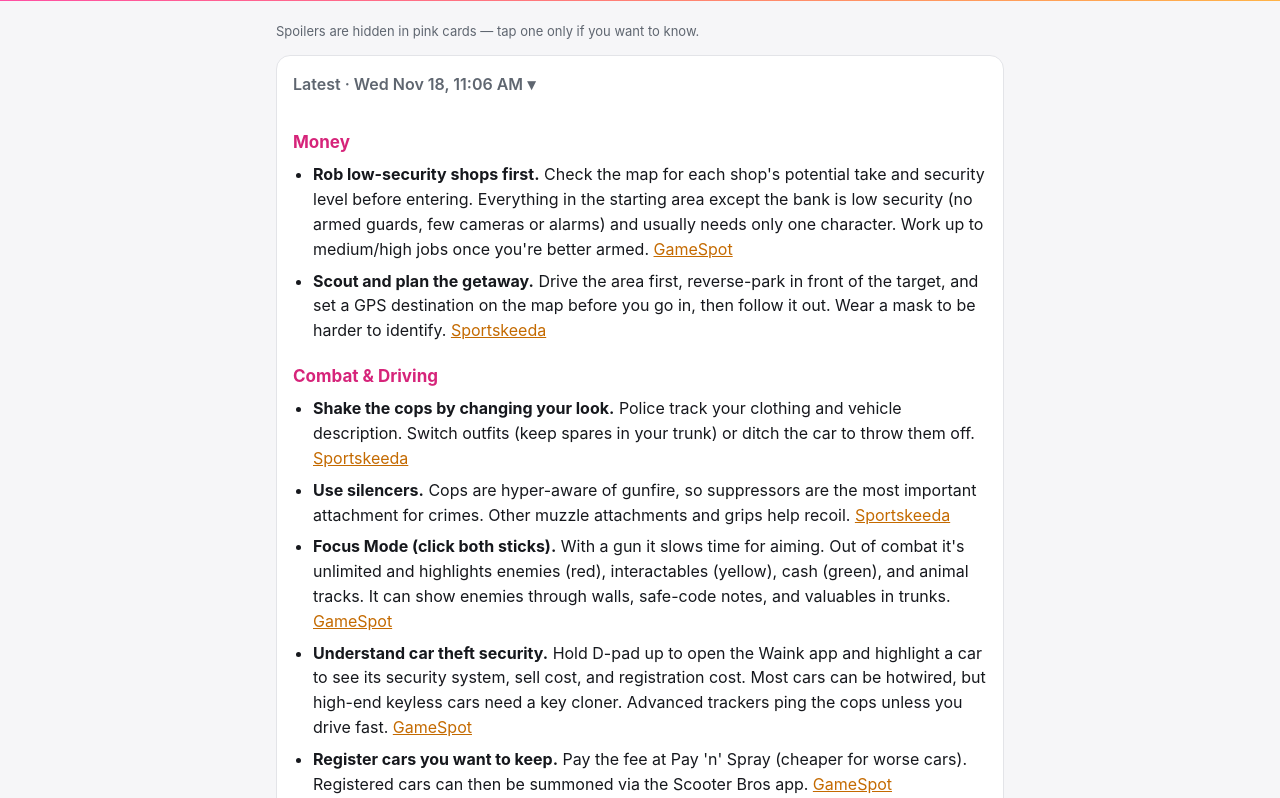
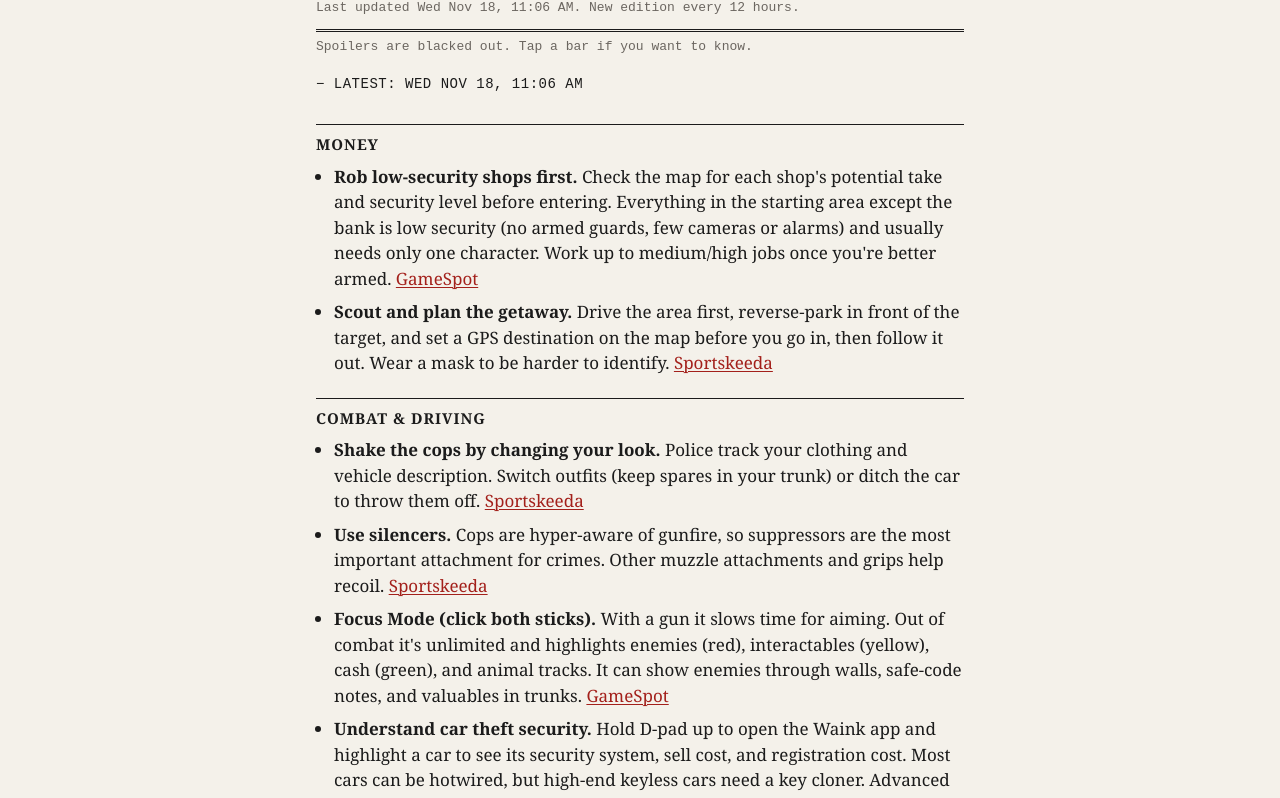
Before and after one commit to amaninderpreetsingh/gta6-tips, a plain HTML site: page index.html in a window 1280 px wide. Shown: the part 76-874 px from the top of the page. Drawn offline with Linux system fonts and the light colour scheme.

Commit message:
Update digest

```diff
--- a/index.html
+++ b/index.html
@@ -1,28 +1,33 @@
 <!doctype html><html lang="en"><head><meta charset="utf-8">
-<meta name="viewport" content="width=device-width,initial-scale=1"><meta name="robots" content="noindex">
+<meta name="viewport" content="width=device-width,initial-scale=1"><meta name="robots" content="noindex"><link rel="icon" href="data:,">
 <title>GTA 6 Tips</title><style>
-:root{--bg:#0f1115;--card:#181b22;--fg:#e8e8ea;--muted:#9aa0aa;--accent:#ff4fa3;--accent2:#ffb347;--line:#2a2f3a;--spoil:#3a1f2b}
-@media (prefers-color-scheme: light){:root{--bg:#f6f6f8;--card:#fff;--fg:#16181d;--muted:#5f6670;--accent:#d6247a;--accent2:#c46a00;--line:#e3e4e8;--spoil:#fde7f0}}
+:root{--paper:#f4f1ea;--ink:#1b1b1b;--muted:#6b6660;--rule:#1b1b1b;--link:#a3201b;--bar:#1b1b1b}
+@media (prefers-color-scheme: dark){:root{--paper:#161514;--ink:#e9e4da;--muted:#9a948a;--rule:#e9e4da;--link:#ff8a7a;--bar:#e9e4da}}
 *{box-sizing:border-box}html{-webkit-text-size-adjust:100%}
-body{margin:0;background:var(--bg);color:var(--fg);font:16px/1.55 -apple-system,BlinkMacSystemFont,"Segoe UI",Roboto,sans-serif}
-header{position:sticky;top:0;z-index:2;background:linear-gradient(90deg,#ff4fa3,#ffb347);color:#111;padding:12px 16px}
-header h1{margin:0;font-size:20px}header p{margin:2px 0 0;font-size:13px;opacity:.8}
-main{max-width:760px;margin:0 auto;padding:12px 16px 48px}
-.run{background:var(--card);border:1px solid var(--line);border-radius:14px;padding:4px 16px 12px;margin:14px 0}
-.run>summary{list-style:none;cursor:pointer;padding:12px 0;font-weight:600;color:var(--muted)}
-.run>summary::-webkit-details-marker{display:none}.run>summary::after{content:" ▸";}
-.run[open]>summary::after{content:" ▾"}
-h2{font-size:17px;margin:20px 0 6px;color:var(--accent)}h3{font-size:15px;margin:14px 0 4px}
-ul{padding-left:20px;margin:6px 0}li{margin:7px 0}a{color:var(--accent2);word-break:break-word}
-p{margin:8px 0}
-.spoil{background:var(--spoil);border:1px dashed var(--accent);border-radius:10px;padding:10px 12px;margin:10px 0}
-.spoil>summary{cursor:pointer;font-weight:600}
-.spoil[open]>summary{margin-bottom:6px}
-.note{color:var(--muted);font-size:13px}
+body{margin:0;background:var(--paper);color:var(--ink);font:17px/1.5 Georgia,"Times New Roman",serif}
+main{max-width:680px;margin:0 auto;padding:20px 16px 60px}
+.mast{border-bottom:3px double var(--rule);padding-bottom:8px;margin-bottom:6px}
+.mast h1{font-size:34px;letter-spacing:-.5px;margin:0;font-weight:700}
+.mast p,.note{font:13px/1.4 "Courier New",Courier,monospace;color:var(--muted);margin:4px 0}
+.run{border-bottom:1px solid var(--rule);padding:6px 0 10px}
+.run>summary{cursor:pointer;list-style:none;font:14px "Courier New",Courier,monospace;padding:10px 0;text-transform:uppercase;letter-spacing:.5px}
+.run>summary::-webkit-details-marker{display:none}
+.run>summary::before{content:"+ "}.run[open]>summary::before{content:"− "}
+h2{font-size:15px;text-transform:uppercase;letter-spacing:1px;margin:22px 0 4px;border-top:1px solid var(--rule);padding-top:8px}
+h3{font-size:16px;margin:14px 0 4px}
+ul{padding-left:18px;margin:4px 0}li{margin:8px 0}
+a{color:var(--link);text-decoration-thickness:1px;text-underline-offset:2px;word-break:break-word}
+p{margin:8px 0}strong{font-weight:700}
+.spoil{margin:12px 0}
+.spoil>summary{cursor:pointer;list-style:none;font-style:italic}
+.spoil>summary::-webkit-details-marker{display:none}
+.spoil>summary::before{content:"[redacted] ";font:12px "Courier New",monospace;font-style:normal;color:var(--muted)}
+.spoil>summary::after{content:"";display:block;height:1.1em;margin-top:4px;background:var(--bar);width:92%}
+.spoil[open]>summary::after{display:none}
 </style></head><body>
-<header><h1>GTA 6 Tips</h1><p>Updated Wed Nov 18, 11:06 AM · refreshes every 12h</p></header>
-<main><p class="note">Spoilers are hidden in pink cards — tap one only if you want to know.</p>
-<details class="run" open><summary>Latest · Wed Nov 18, 11:06 AM</summary><h2>Money</h2>
+<main><div class="mast"><h1>GTA 6 Tips</h1><p>Last updated Wed Nov 18, 11:06 AM. New edition every 12 hours.</p></div>
+<p class="note">Spoilers are blacked out. Tap a bar if you want to know.</p>
+<details class="run" open><summary>Latest: Wed Nov 18, 11:06 AM</summary><h2>Money</h2>
 <ul>
 <li><strong>Rob low-security shops first.</strong> Check the map for each shop's potential take and security level before entering. Everything in the starting area except the bank is low security (no armed guards, few cameras or alarms) and usually needs only one character. Work up to medium/high jobs once you're better armed. <a href="https://www.gamespot.com/articles/gta-6-tips-everything-i-wish-i-knew-before-i-started-playing/" target="_blank" rel="noopener">GameSpot</a></li>
 <li><strong>Scout and plan the getaway.</strong> Drive the area first, reverse-park in front of the target, and set a GPS destination on the map before you go in, then follow it out. Wear a mask to be harder to identify. <a href="https://www.sportskeeda.com/gta/best-gta-6-early-game-tips-know" target="_blank" rel="noopener">Sportskeeda</a></li>
@@ -84,7 +89,7 @@ p{margin:8px 0}
 <li><a href="https://www.msn.com/en-us/gaming/gaming-platforms/8-gta-6-tips-the-game-doesn-t-tell-you-from-someone-who-s-played-for-140-hours/ar-AA2hHA51" target="_blank" rel="noopener">8 GTA 6 tips from 140 hours (MSN)</a>: hidden-mechanic tips from a heavy player.</li>
 <li><a href="https://www.gamespot.com/articles/best-ways-to-spend-your-money-in-gta-6/" target="_blank" rel="noopener">Best Ways To Spend Your Money (GameSpot)</a>: spending priorities.</li>
 </ul>
-<h2>⚠️ Spoilers (click to reveal)</h2>
+<h2>Spoilers</h2>
 <details class="spoil"><summary>Spoiler: an early-game mission detail</summary>
 <p>In the second mission, "Gear Up", Jason buys a longarm from Chuck's Tackle and Shot with $547 (a $350 Moreland 850 shotgun or a $450 Hawk &amp; Little Mediator rifle), then gets ambushed by three Kingfisher gang members. Dying or winning both end the mission with no lasting consequences. <a href="https://beebom.com/gta-6-gear-up-mission/" target="_blank" rel="noopener">Beebom</a></p>
 </details>
```
